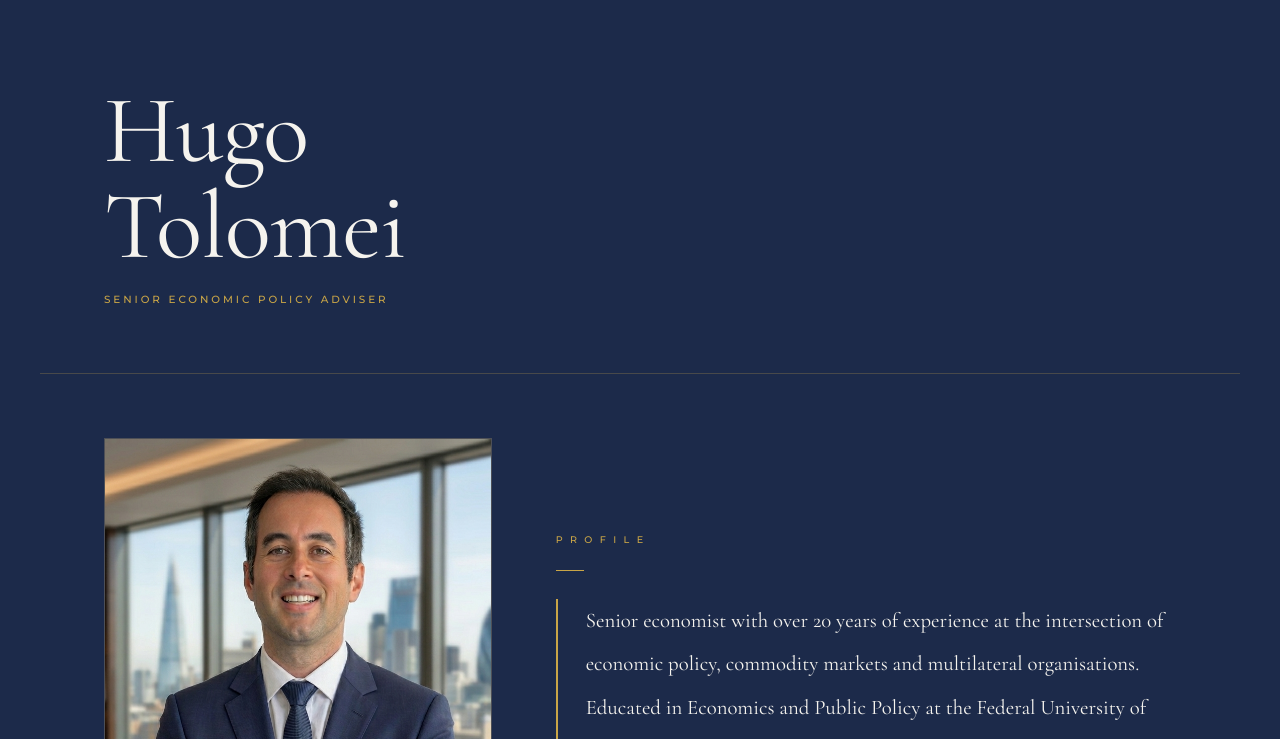
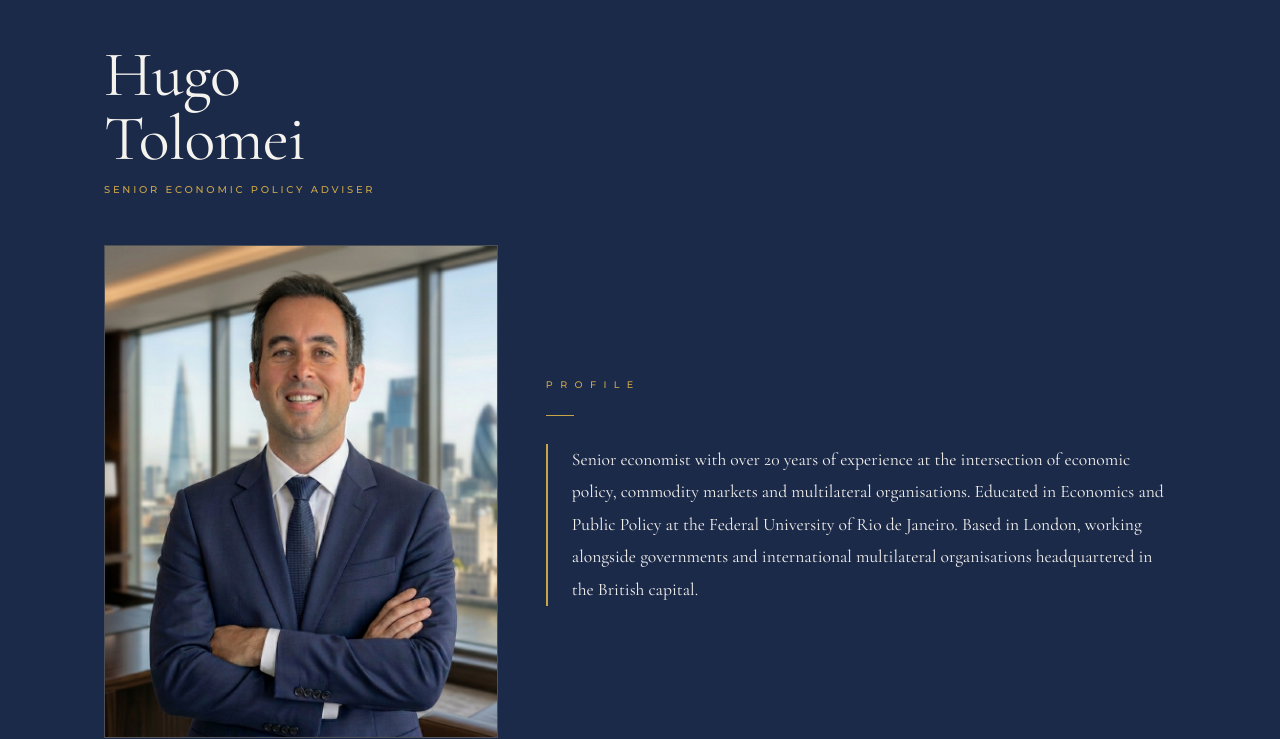
Before and after one commit to hg82/hg82.github.io, a plain HTML site: page index.html in a window 1280 px wide. Shown: the part 61-800 px from the top of the page. Drawn offline with nearby package versions, Linux system fonts and the light colour scheme.

Commit message:
Refactor styles for masthead and profile sections
Adjusted padding, font sizes, and layout for masthead and profile sections.

```diff
--- a/index.html
+++ b/index.html
@@ -79,21 +79,21 @@
 
     /* ── MASTHEAD ── */
     .masthead {
-      padding: 9rem 4rem 4rem;
+      padding: 6.5rem 4rem 1.5rem;
       max-width: 1200px;
       margin: 0 auto;
       animation: fadeUp 0.9s ease both;
     }
     .masthead-name {
       font-family: var(--serif);
-      font-size: clamp(4rem, 7.5vw, 6.5rem);
+      font-size: clamp(3rem, 5vw, 4.5rem);
       font-weight: 400;
       line-height: 1.0;
       letter-spacing: -0.01em;
-      margin-bottom: 1rem;
+      margin-bottom: 0.6rem;
     }
     .masthead-title {
-      font-size: 0.65rem;
+      font-size: 0.62rem;
       letter-spacing: 0.28em;
       text-transform: uppercase;
       color: var(--gold);
@@ -134,14 +134,14 @@
     #profile {
       display: grid;
       grid-template-columns: 1fr 1.6fr;
-      gap: 4rem;
+      gap: 3rem;
       align-items: stretch;
-      padding-top: 4rem;
-      padding-bottom: 5rem;
+      padding-top: 1.5rem;
+      padding-bottom: 2rem;
     }
     .profile-photo {
       width: 100%;
-      aspect-ratio: 3/4;
+      aspect-ratio: 4/5;
       border: 1px solid var(--border);
       background: var(--navy-mid);
       display: flex; align-items: center; justify-content: center;
@@ -163,12 +163,12 @@
     }
     .profile-bio {
       font-family: var(--serif);
-      font-size: 1.3rem;
+      font-size: 1.1rem;
       font-weight: 400;
-      line-height: 2.1;
+      line-height: 1.85;
       color: var(--white);
       border-left: 2px solid var(--gold);
-      padding-left: 1.75rem;
+      padding-left: 1.5rem;
     }
 
     /* ── EXPERIENCE ── */
@@ -359,8 +359,6 @@
     <h1 class="masthead-name">Hugo<br>Tolomei</h1>
     <p class="masthead-title">Senior Economic Policy Adviser</p>
   </div>
-
-  <div class="section-divider"></div>
 
   <!-- PROFILE -->
   <section id="profile" class="reveal">
```
